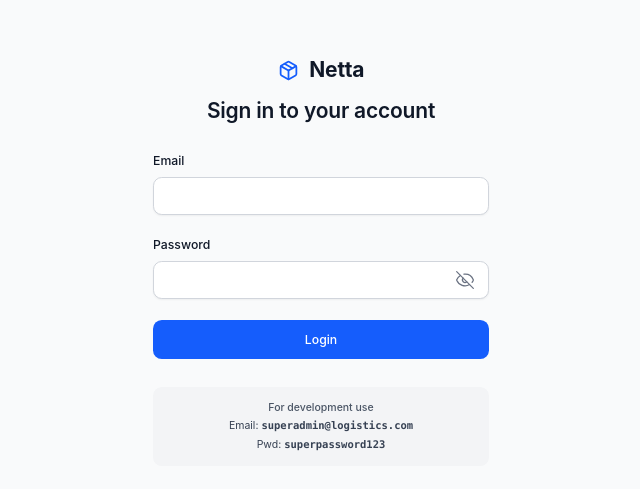
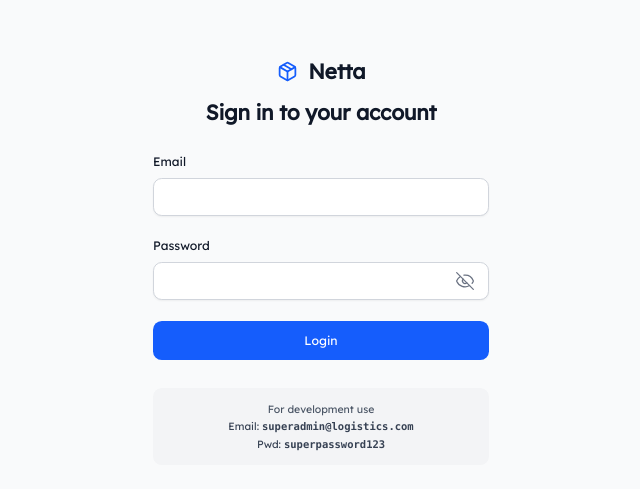
Before and after one commit to thprmk/logisticscourier, a Next.js app: page /login in a window 1280 px wide. Shown: the part 139-628 px from the top of the page, without its empty margins (319-959 px from the left). Built offline with nearby package versions, Linux system fonts and the light colour scheme.

Commit message:
font changed

```diff
--- a/app/components/DashboardLayout.tsx
+++ b/app/components/DashboardLayout.tsx
@@ -276,7 +276,7 @@ export default function DashboardLayout({ children }: DashboardLayoutProps) {
               {/* Branch Manager Dropdown */}
               <DropdownMenu>
                 <DropdownMenuTrigger asChild>
-                  <Button variant="ghost" className="gap-2 hidden lg:flex h-10 px-4 sm:h-9 sm:px-3 flex-shrink-0 text-gray-700 hover:bg-gray-100">
+                  <Button variant="ghost" className="gap-2 hidden lg:flex h-10 px-4 sm:h-9 sm:px-3 flex-shrink-0 text-gray-700 hover:bg-gray-100 hover:text-gray-900 transition-colors data-[state=open]:bg-blue-50 data-[state=open]:text-blue-700">
                     <UserIcon className="h-6 w-6 sm:h-6 sm:w-6 text-blue-600" strokeWidth={1.5} />
                     <div className="text-left min-w-max">
                       <p className="text-sm sm:text-xs font-semibold text-gray-900">{user.name}</p>
--- a/app/deliverystaff/layout.tsx
+++ b/app/deliverystaff/layout.tsx
@@ -186,7 +186,7 @@ export default function DeliveryStaffLayout({ children }: DeliveryStaffLayoutPro
                   href={link.href}
                   className={`flex items-center gap-2 px-4 py-2 rounded-lg text-sm font-medium transition-all duration-150 ${
                     pathname === link.href
-                      ? 'bg-orange-600 text-white shadow-md hover:shadow-lg hover:bg-orange-700'
+                      ? 'bg-orange-100 text-orange-700'
                       : 'text-gray-700 hover:bg-gray-100 hover:text-gray-900'
                   }`}
                 >
@@ -216,7 +216,7 @@ export default function DeliveryStaffLayout({ children }: DeliveryStaffLayoutPro
               {/* Delivery Staff Dropdown */}
               <DropdownMenu>
                 <DropdownMenuTrigger asChild>
-                  <Button variant="ghost" className="gap-2 hidden lg:flex h-10 px-4 sm:h-9 sm:px-3 flex-shrink-0 text-gray-700 hover:bg-gray-100">
+                  <Button variant="ghost" className="gap-2 hidden lg:flex h-10 px-4 sm:h-9 sm:px-3 flex-shrink-0 text-gray-700 hover:bg-gray-100 hover:text-gray-900 transition-colors data-[state=open]:bg-orange-50 data-[state=open]:text-orange-600">
                     <UserIcon className="h-6 w-6 text-orange-500" strokeWidth={1.5} />
                     <div className="text-left min-w-max">
                       <p className="text-sm sm:text-xs font-semibold text-gray-900">{user.name}</p>
--- a/app/globals.css
+++ b/app/globals.css
@@ -21,7 +21,7 @@
 
   body {
     @apply bg-gray-50;
-    font-family: -apple-system, BlinkMacSystemFont, 'Segoe UI', Roboto, 'Inter', 'Helvetica Neue', sans-serif;
+    font-family: var(--font-lexend), -apple-system, BlinkMacSystemFont, 'Segoe UI', Roboto, 'Helvetica Neue', sans-serif;
     -webkit-font-smoothing: antialiased;
     -moz-osx-font-smoothing: grayscale;
     color: #1f2937;
--- a/app/layout.tsx
+++ b/app/layout.tsx
@@ -3,8 +3,17 @@ import "./globals.css";
 import { Toaster } from 'react-hot-toast';
 import { UserProvider } from "./context/UserContext";
 import PWASetup from "./components/PWASetup";
+import { Lexend } from 'next/font/google';
 
 import type { Metadata } from "next";
+
+const lexend = Lexend({
+  weight: '400',
+  subsets: ['latin'],
+  display: 'swap',
+  preload: true,
+  fallback: ['Arial', 'sans-serif'],
+});
 
 export const metadata: Metadata = {
   title: "Netta Logistics",
@@ -14,9 +23,11 @@ export const metadata: Metadata = {
 
 export default function RootLayout({ children }: { children: React.ReactNode }) {
   return (
-    <html lang="en">
+    <html lang="en" className={lexend.className}>
       <head>
         <link rel="manifest" href="/manifest.json" />
+        <link rel="preconnect" href="https://fonts.googleapis.com" />
+        <link rel="preconnect" href="https://fonts.gstatic.com" crossOrigin="anonymous" />
         <meta name="theme-color" content="#2563eb" />
         <meta name="apple-mobile-web-app-capable" content="yes" />
         <meta name="apple-mobile-web-app-status-bar-style" content="black-translucent" />
```
